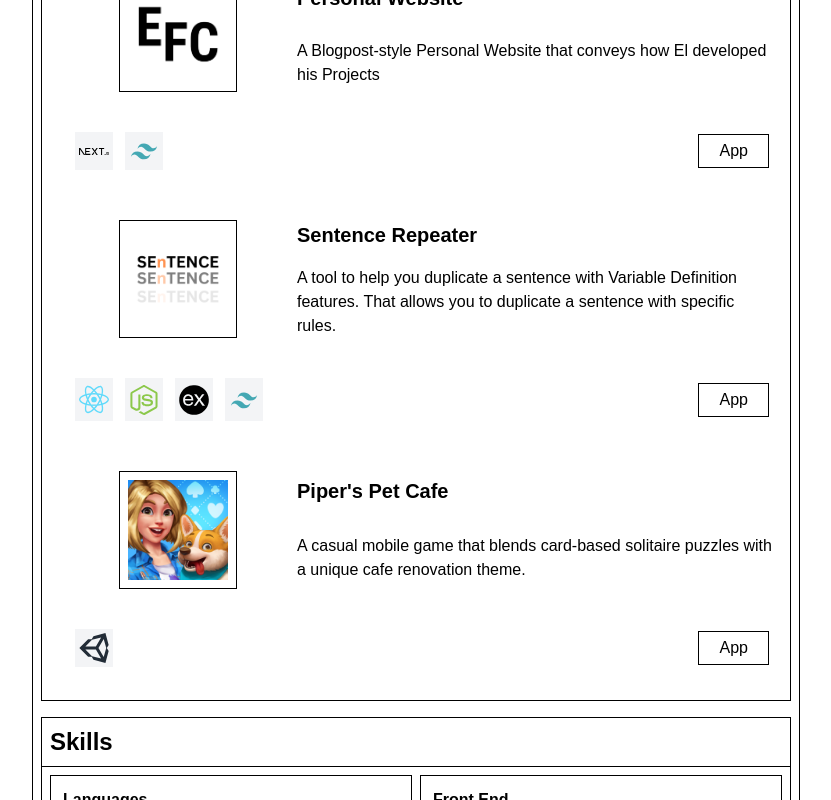
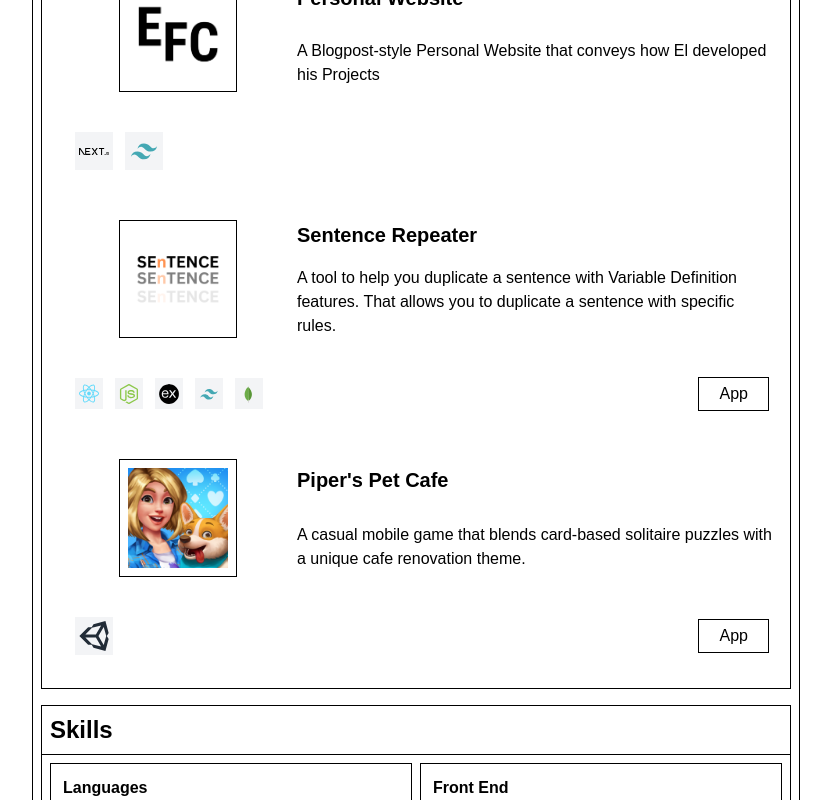
Before and after one commit to akael888/akael888-site, a Next.js app: page / in a window 1280 px wide. Shown: the part 940-1740 px from the top of the page, without its empty margins (224-1055 px from the left). Built offline with nearby package versions, Linux system fonts and the light colour scheme.

Commit message:
feat : Minor UI Details

```diff
--- a/src/app/page.tsx
+++ b/src/app/page.tsx
@@ -5,7 +5,6 @@ import WorkHistoryCard from "./ui/home/work-card";
 import LogoIMGTemplate from "./ui/home/logo-image-template";
 
 export default function Home() {
-
   let skillsLogoSize = 40;
 
   return (
@@ -37,7 +36,8 @@ export default function Home() {
                 logoUrl="/efc-logo.png"
                 techStacks={["/next.svg", "/tailwind-logo.svg"]}
                 techStacksHoverText={["Next JS", "Tailwind CSS"]}
-                appUrl="elgratiofc.vercel.app"
+                // appUrl="elgratiofc.vercel.app"
+                blogUrl="/blog/personal-site"
               />
               <ProjectCard
                 name="Sentence Repeater"
@@ -48,14 +48,17 @@ export default function Home() {
                   "/nodejs-logo.svg",
                   "/expressjs-logo.svg",
                   "/tailwind-logo.svg",
+                  "/mongodb-logo.svg",
                 ]}
                 techStacksHoverText={[
                   "React JS",
                   "Node JS",
                   "Express JS",
                   "Tailwind CSS",
+                  "MongoDB",
                 ]}
                 appUrl="sentence-repeater.vercel.app"
+                blogUrl="/blog/sentence-repeater"
               />
               <ProjectCard
                 name="Piper's Pet Cafe"
@@ -64,6 +67,7 @@ export default function Home() {
                 techStacks={["/unity-icon.svg"]}
                 techStacksHoverText={["Unity Engine"]}
                 appUrl="apps.apple.com/ph/app/pipers-pet-cafe-solitaire/id1554300372"
+                blogUrl="/blog/pipers-pet-cafe"
               />
               {/* <ProjectCard
                 name="Test"
@@ -87,7 +91,6 @@ export default function Home() {
               /> */}
             </div>
           </div>
-
           <div className="border-1 h-full flex flex-col">
             <div className="flex justify-start items-center p-2 border-b-1 overflow-auto h-max">
               <h1 className="text-2xl font-bold">Skills</h1>
@@ -222,7 +225,8 @@ export default function Home() {
                 </div>
               </div>
             </div>
-          </div>  <div className="border-1 overflow-hidden flex flex-col">
+          </div>{" "}
+          <div className="border-1 overflow-hidden flex flex-col">
             <div className="flex justify-start align-center p-3 border-b-1 flex-shrink-0">
               <h1 className="text-2xl font-bold">Professional Experience</h1>
             </div>
```
